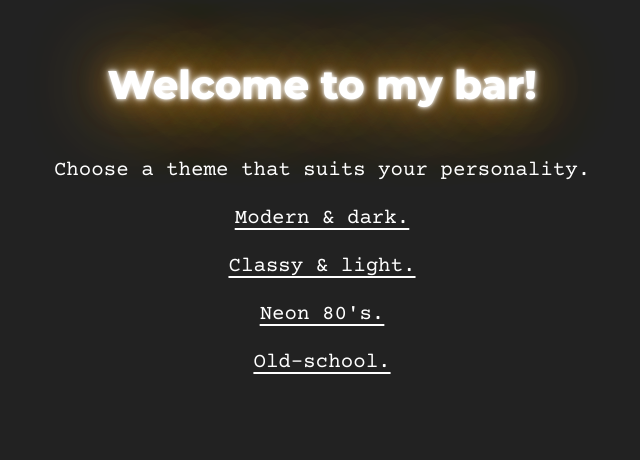
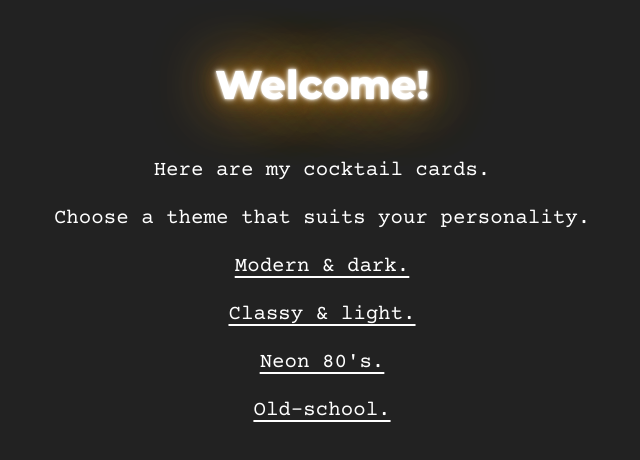
Before and after one commit to lasmann/bar.lasman.dev, a website: page index.html in a window 1280 px wide. Shown: the whole page, without its empty margins (318-958 px from the left). Drawn offline with nearby package versions, Linux system fonts and the light colour scheme.

Commit message:
copy change

```diff
--- a/index.html
+++ b/index.html
@@ -57,11 +57,16 @@
 
     <section>
 
-      <h1 class="center text-shadow neon">
-				Welcome to my bar!
+      <h1 class="center text-shadow neon-on-load">
+				Welcome!
 			</h1>
 
       <ul class="template-navigation center body-enlarge">
+
+        <li>
+          <p>Here are my cocktail cards.</p>
+        </li>
+
         <li>
           <p>Choose a theme that suits your personality.</p>
         </li>
```
Also changed, not shown: modern-dark.html (+1 -1 lines).
